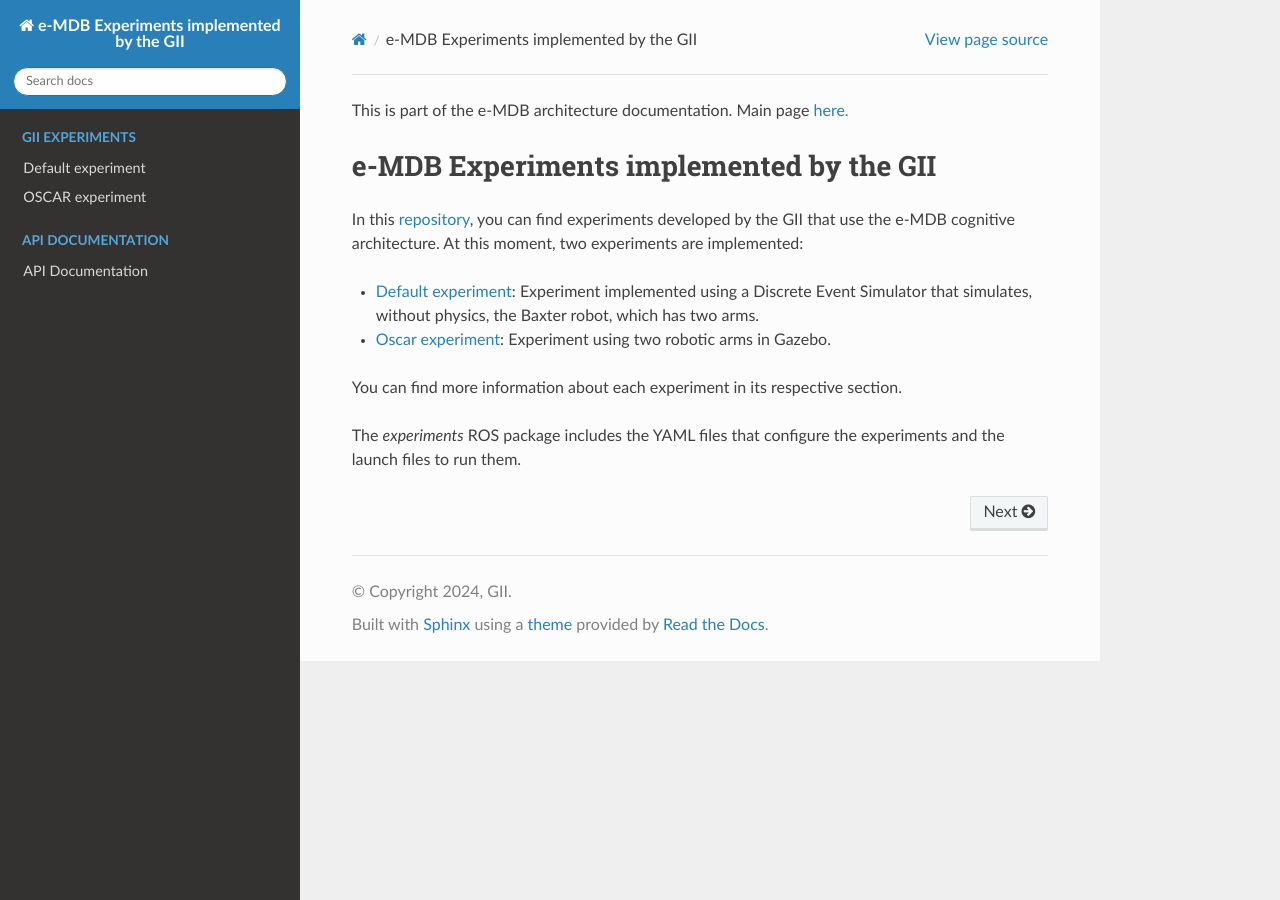
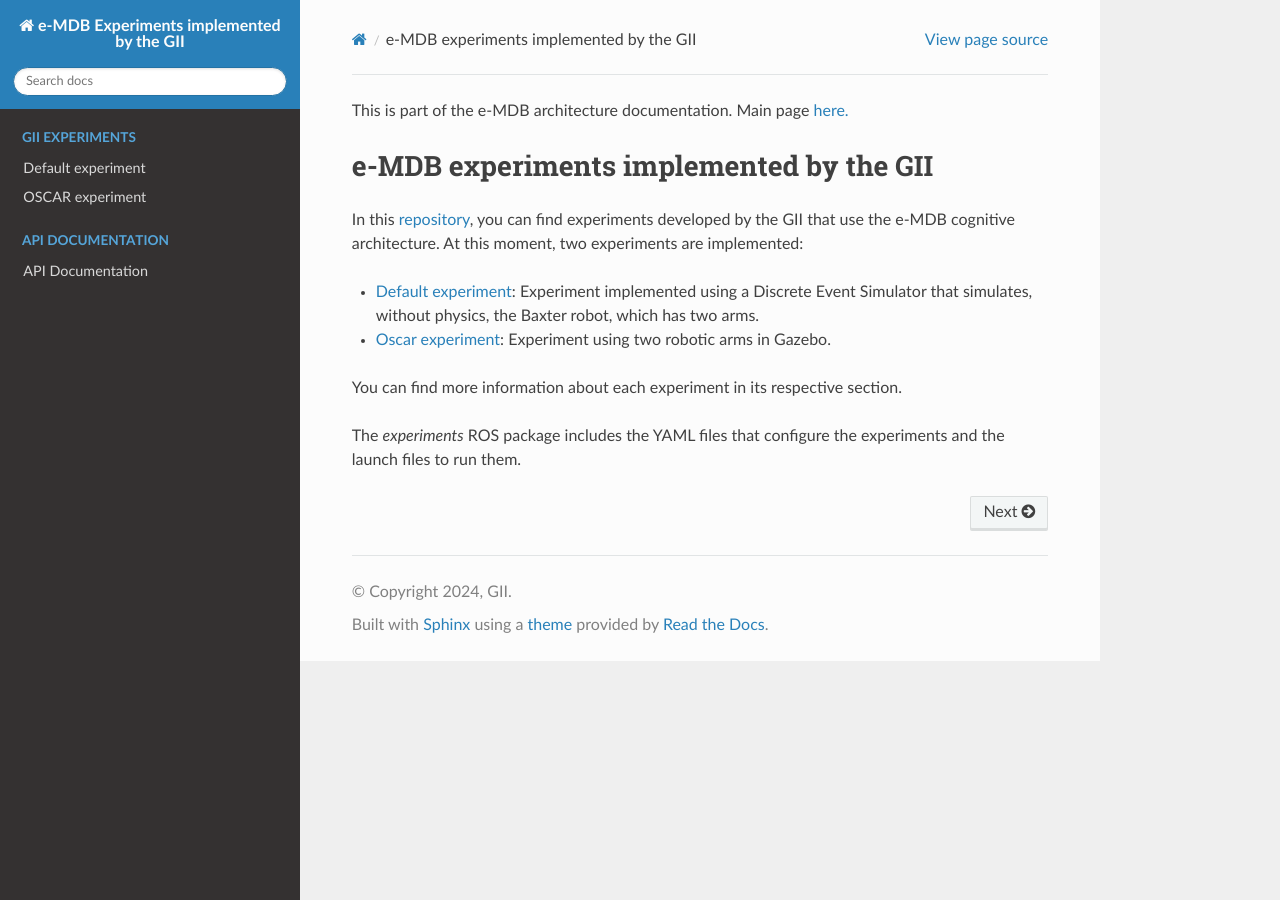
Before and after one commit to GII/emdb_experiments_gii, a Sphinx documentation site: the page built from docs/source/index.md, in a window 1280 px wide. Built offline with Sphinx 7.4.7 and the Read the Docs theme 2.0.0, drawn with Linux system fonts in a browser that asks for light colours.

Commit message:
Stylistic change

```diff
--- a/docs/source/index.md
+++ b/docs/source/index.md
@@ -1,7 +1,7 @@
 This is part of the e-MDB architecture documentation. Main page [here.](https://docs.pillar-robots.eu/en/latest/)
 
 
-# e-MDB Experiments implemented by the GII
+# e-MDB experiments implemented by the GII
 
 In this [repository](https://github.com/pillar-robots/emdb_experiments_gii), you can find experiments developed by the GII that use the e-MDB cognitive architecture. At this moment, two experiments are implemented:
 
```
